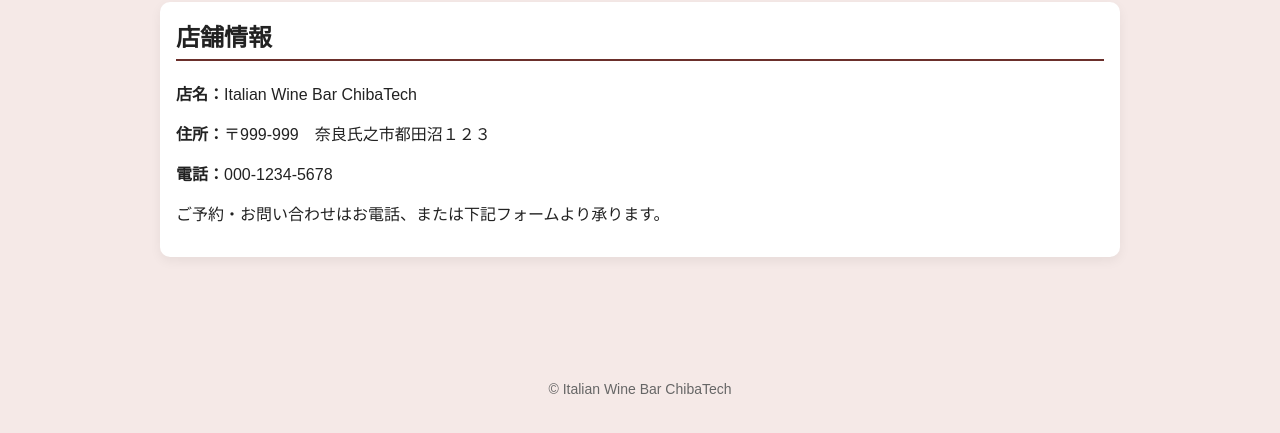
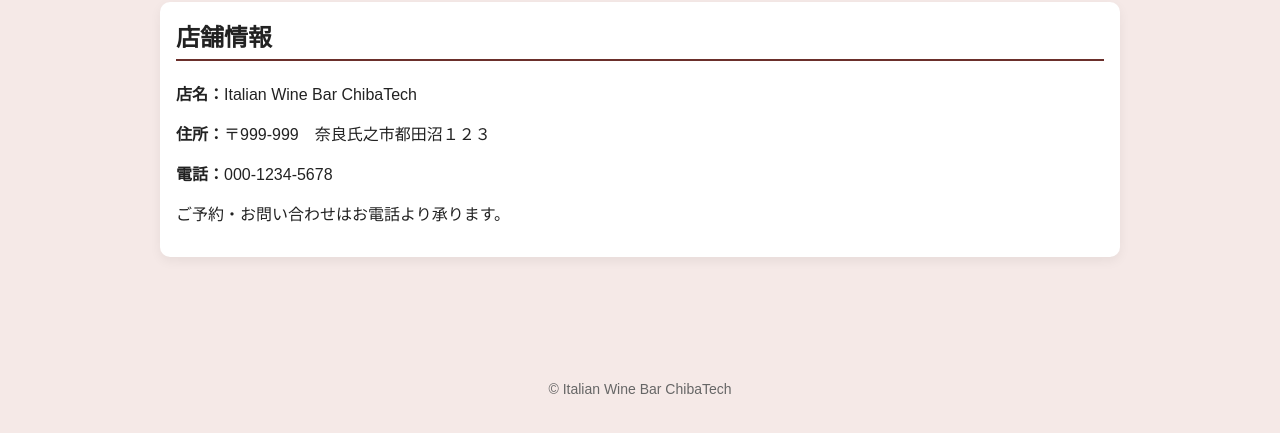
Before and after one commit to 2332058/2025VC_kadai1, a plain HTML site: page contact.html in a window 1280 px wide. Shown: the part 455-888 px from the top of the page. Drawn offline with Linux system fonts and the light colour scheme.

Commit message:
Update contact.html

```diff
--- a/contact.html
+++ b/contact.html
@@ -30,7 +30,7 @@
         <p><strong>店名：</strong>Italian Wine Bar ChibaTech</p>
         <p><strong>住所：</strong>〒999-999　奈良氏之市都田沼１２３</p>
         <p><strong>電話：</strong>000-1234-5678</p>
-        <p>ご予約・お問い合わせはお電話、または下記フォームより承ります。</p>
+        <p>ご予約・お問い合わせはお電話より承ります。</p>
     </section>
 </main>
 
```
